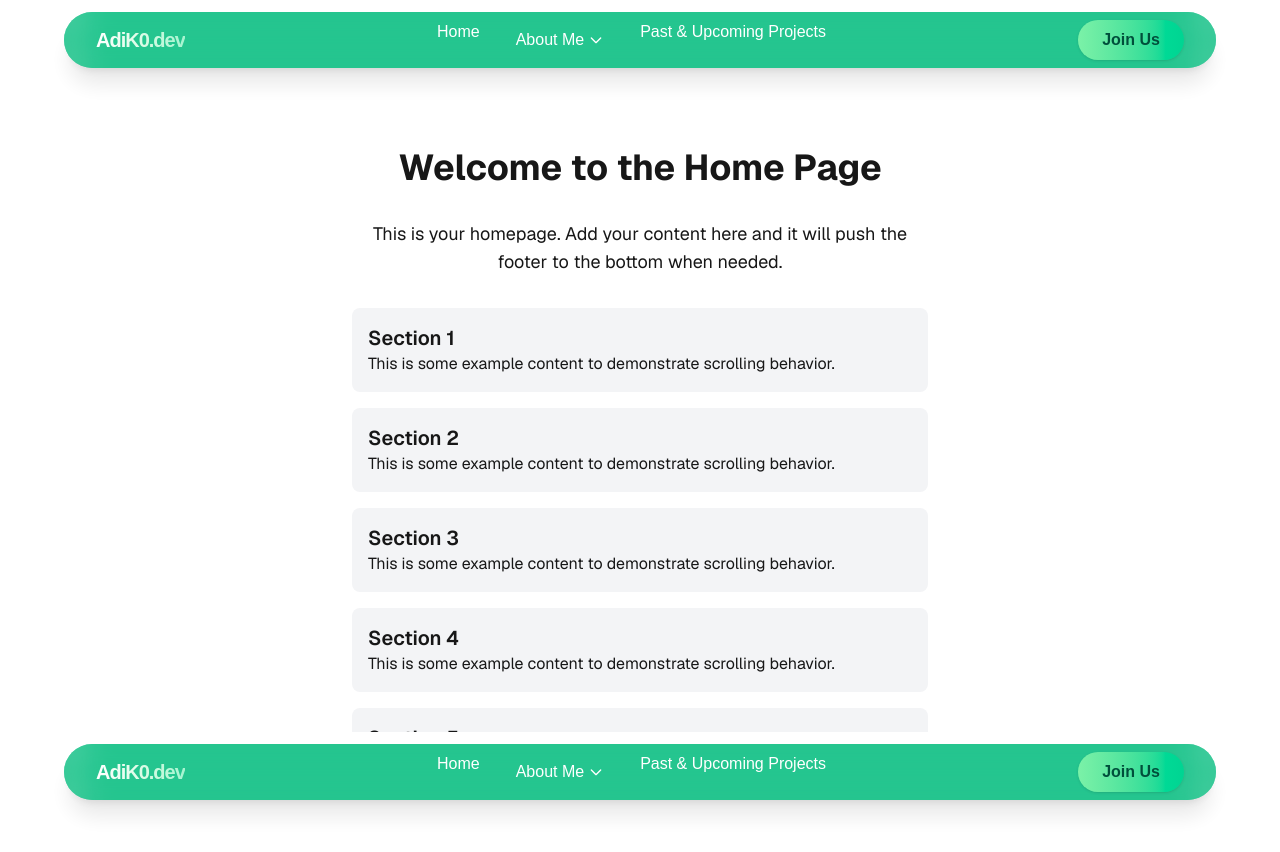
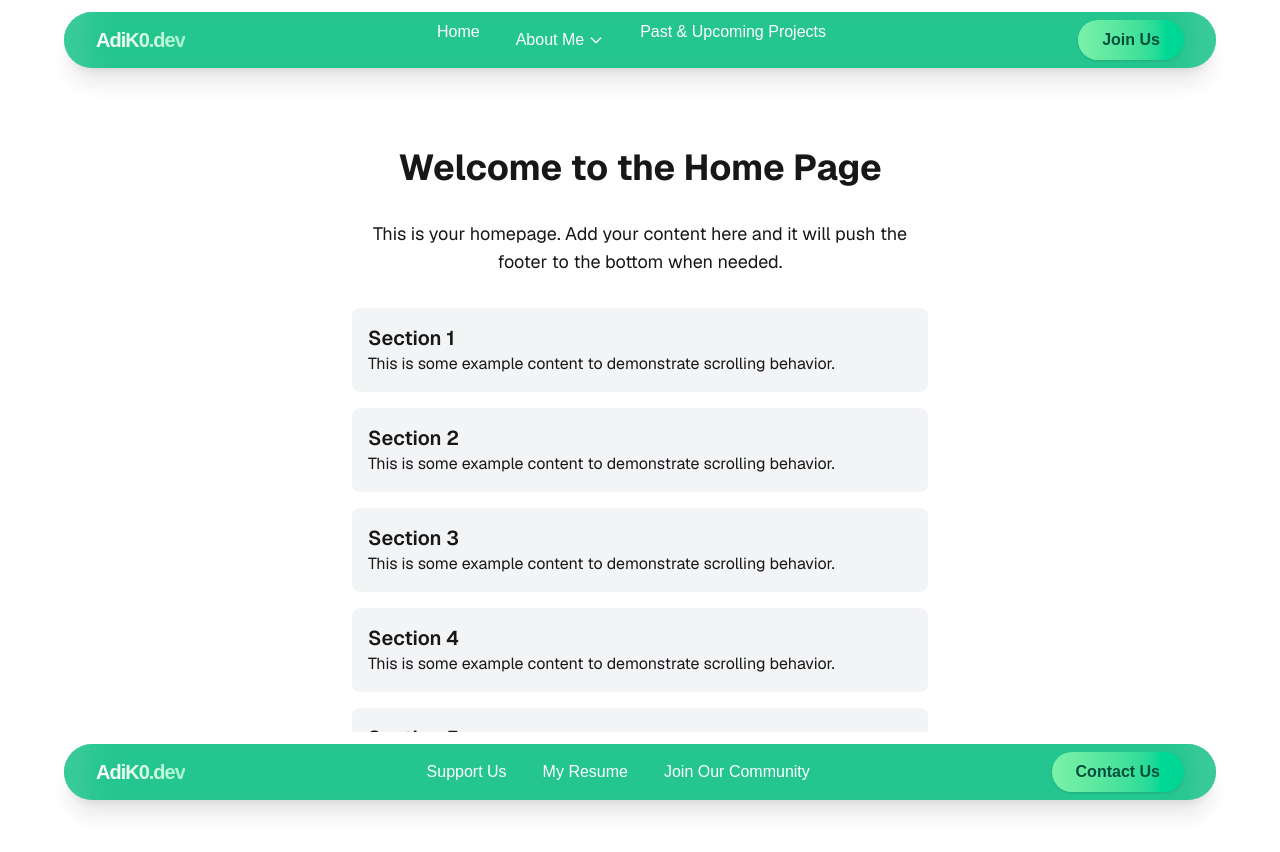
Before and after one commit to adityagupta0251/Portfolio-Aditya, a Next.js app: page / in a window 1280 px wide. Shown: the top 852 px of the page. After the commit the page ends 800 px from the top, so only its background shows below. Built offline with nearby package versions, Linux system fonts and the light colour scheme.

Commit message:
added base styling and more

```diff
--- a/components/Footer.js
+++ b/components/Footer.js
@@ -72,25 +72,17 @@ const Navbar = () => {
             <ul className="flex space-x-1">
               <li>
                 <a className="px-4 py-2 text-white hover:bg-white/10 rounded-full transition-all duration-200">
-                  Home
+                  Support Us
                 </a>
-              </li>
-              <li className="relative group">
-                <button className="px-4 py-2 text-white hover:bg-white/10 rounded-full transition-all duration-200 flex items-center gap-1">
-                  About Me
-                  <svg className="w-4 h-4 transition-transform group-hover:rotate-180" fill="none" stroke="currentColor" viewBox="0 0 24 24">
-                    <path strokeLinecap="round" strokeLinejoin="round" strokeWidth={2} d="M19 9l-7 7-7-7" />
-                  </svg>
-                </button>
-                <ul className="absolute top-full left-0 mt-2 w-56 bg-emerald-600/95 backdrop-blur-md rounded-xl p-2 shadow-2xl opacity-0 invisible group-hover:opacity-100 group-hover:visible transition-all duration-300 origin-top">
-                  <li><a className="block px-4 py-3 hover:bg-white/10 rounded-lg">Background</a></li>
-                  <li><a className="block px-4 py-3 hover:bg-white/10 rounded-lg">Academic Involvement</a></li>
-                  <li><a className="block px-4 py-3 hover:bg-white/10 rounded-lg">Ongoing Projects</a></li>
-                </ul>
               </li>
               <li>
                 <a className="px-4 py-2 text-white hover:bg-white/10 rounded-full transition-all duration-200">
-                  Past & Upcoming Projects
+                  My Resume
+                </a>
+              </li>
+              <li>
+                <a className="px-4 py-2 text-white hover:bg-white/10 rounded-full transition-all duration-200">
+                  Join Our Community
                 </a>
               </li>
             </ul>
@@ -98,7 +90,7 @@ const Navbar = () => {
 
           {/* CTA Button */}
           <a href="https://nextgendev.space" className="px-6 py-2 bg-gradient-to-r from-green-300 to-emerald-400 text-emerald-900 font-semibold rounded-full hover:shadow-lg transition-all duration-300 hover:scale-105 hover:-translate-y-0.5 shadow-sm">
-            Join Us
+           Contact Us
           </a>
         </div>
       </div>
```
